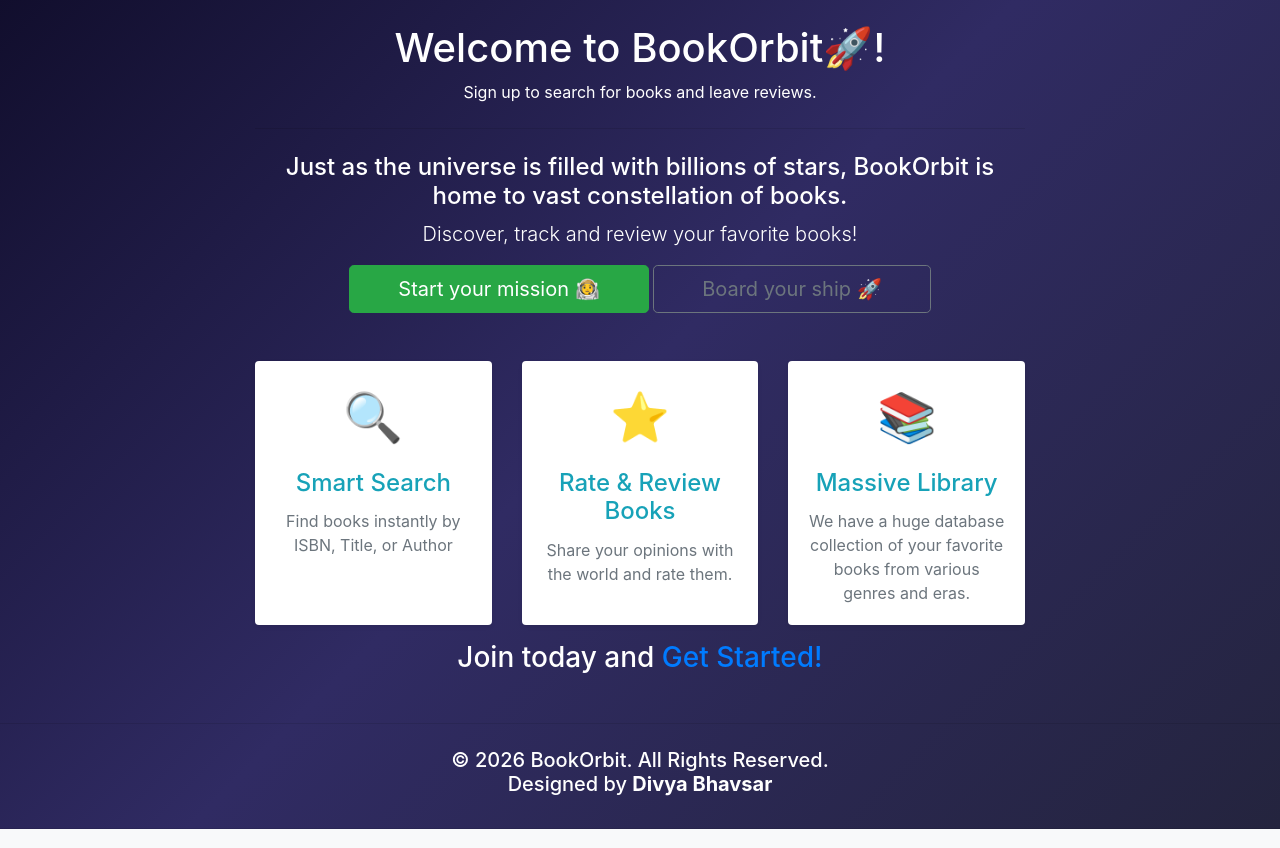
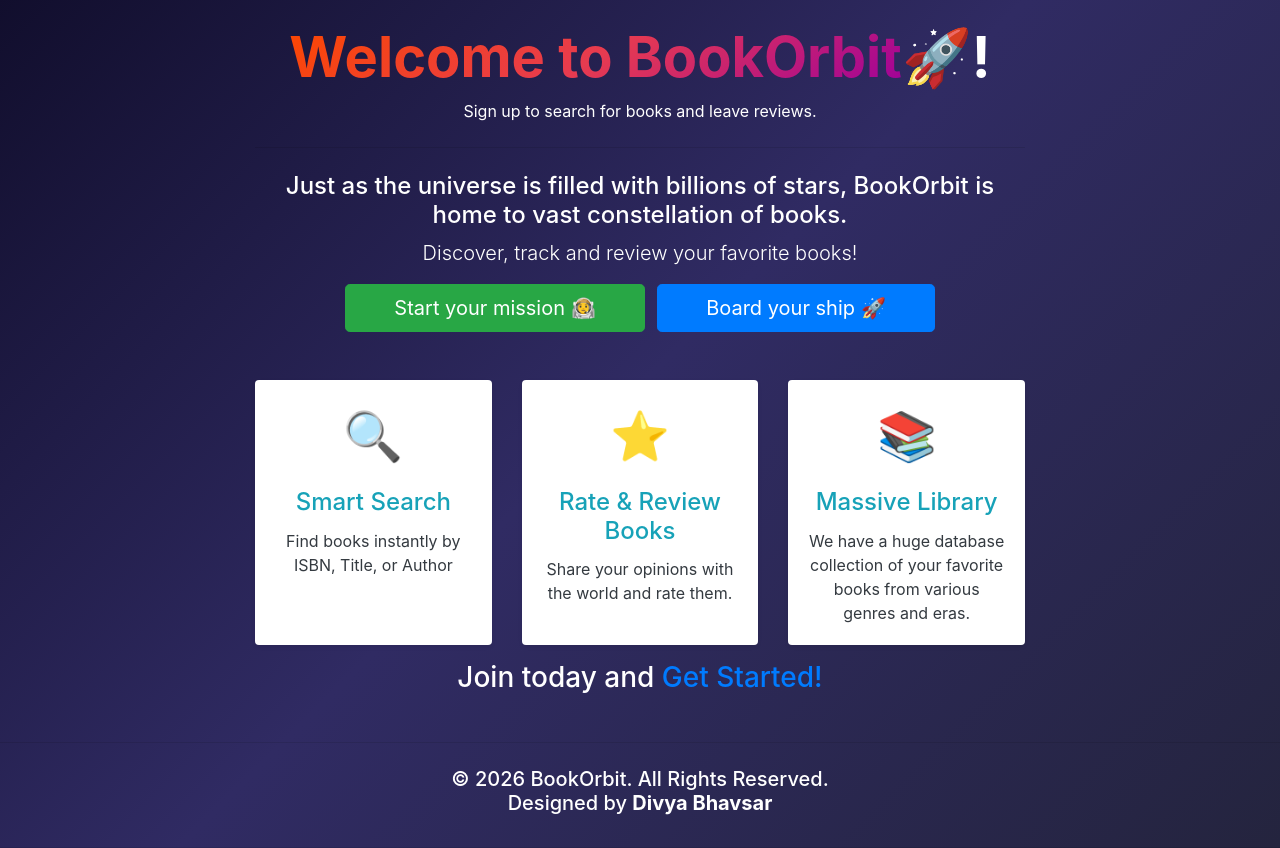
Before and after one commit to Divya-Bhavsar03/ENGO651_Advanced_Geospatial_Labs, a Flask app: page / in a window 1280 px wide. Shown: the part 76-924 px from the top of the page. Run offline with Flask 3, Linux system fonts and the light colour scheme; some libraries are stand-ins or nearby versions.

Commit message:
changing colors

```diff
--- a/Lab1/templates/index.html
+++ b/Lab1/templates/index.html
@@ -2,7 +2,7 @@
 
 {% block body %}
 <div class="text-center">
-    <h1>Welcome to BookOrbit🚀!</h1>
+    <h1 class="display-4 font-weight-bolder"><span class="gradient-text">Welcome to BookOrbit</span>🚀!</h1>
 
     {% if session.user_id %}
         <h3 >Hello, {{session.user_name}}!</h3>
@@ -27,8 +27,8 @@
         <hr class="my-4">
         <h4 class="mt-2">Just as the universe is filled with billions of stars, BookOrbit is home to vast constellation of books.</h4>
         <p class="lead">Discover, track and review your favorite books!</p>
-        <a role="button" class="btn btn-success btn-lg px-5" href="/register">Start your mission 🧑‍🚀</a>
-        <a role="button" class="btn btn-outline-secondary btn-lg px-5" href="/login">Board your ship 🚀</a>
+        <a role="button" class="btn btn-success btn-lg px-5 mr-2" href="/register">Start your mission 🧑‍🚀</a>
+        <a role="button" class="btn btn-primary btn-lg px-5" href="/login">Board your ship 🚀</a>
 
         <div class="row mt-5">
             <div class="col-md-4">
@@ -36,7 +36,7 @@
                     <div class="card-body">
                         <div style="font-size: 3rem;">🔍</div>
                         <h4 class="card-title mt-3 text-info">Smart Search</h4>
-                        <p class="card-text text-muted">Find books instantly by ISBN, Title, or Author</p>
+                        <p class="card-text text-dark">Find books instantly by ISBN, Title, or Author</p>
                     </div>
                 </div>
             </div>
@@ -45,7 +45,7 @@
                     <div class="card-body">
                         <div style="font-size: 3rem;">⭐</div>
                         <h4 class="card-title mt-3 text-info">Rate & Review Books</h4>
-                        <p class="card-text text-muted">Share your opinions with the world and rate them.</p>
+                        <p class="card-text text-dark">Share your opinions with the world and rate them.</p>
                     </div>
                 </div>
             </div>
@@ -54,7 +54,7 @@
                     <div class="card-body">
                         <div style="font-size: 3rem;">📚</div>
                         <h4 class="card-title mt-3 text-info">Massive Library</h4>
-                        <p class="card-text text-muted">We have a huge database collection of your favorite books from various genres and eras.</p>
+                        <p class="card-text text-dark">We have a huge database collection of your favorite books from various genres and eras.</p>
                     </div>
                 </div>
             </div>
--- a/Lab1/templates/layout.html
+++ b/Lab1/templates/layout.html
@@ -7,10 +7,15 @@
     <link rel="stylesheet" href="https://stackpath.bootstrapcdn.com/bootstrap/4.3.1/css/bootstrap.min.css">
     <style>
         body { padding-top: 20px;
-       background: linear-gradient(135deg, #0f0c29, #302b63, #24243e);
-  min-height: 100vh;
-  color: white;}
+        background: linear-gradient(135deg, #0f0c29, #302b63, #24243e);
+        min-height: 100vh;
+        color: white;}
         .container { max-width: 800px; }
+        .gradient-text {
+        background: linear-gradient(145deg, #fb4700, #E73B50, #9E009B);
+        -webkit-background-clip: text;
+        -webkit-text-fill-color: transparent;
+        }
     </style>
 </head>
 <body>
```
